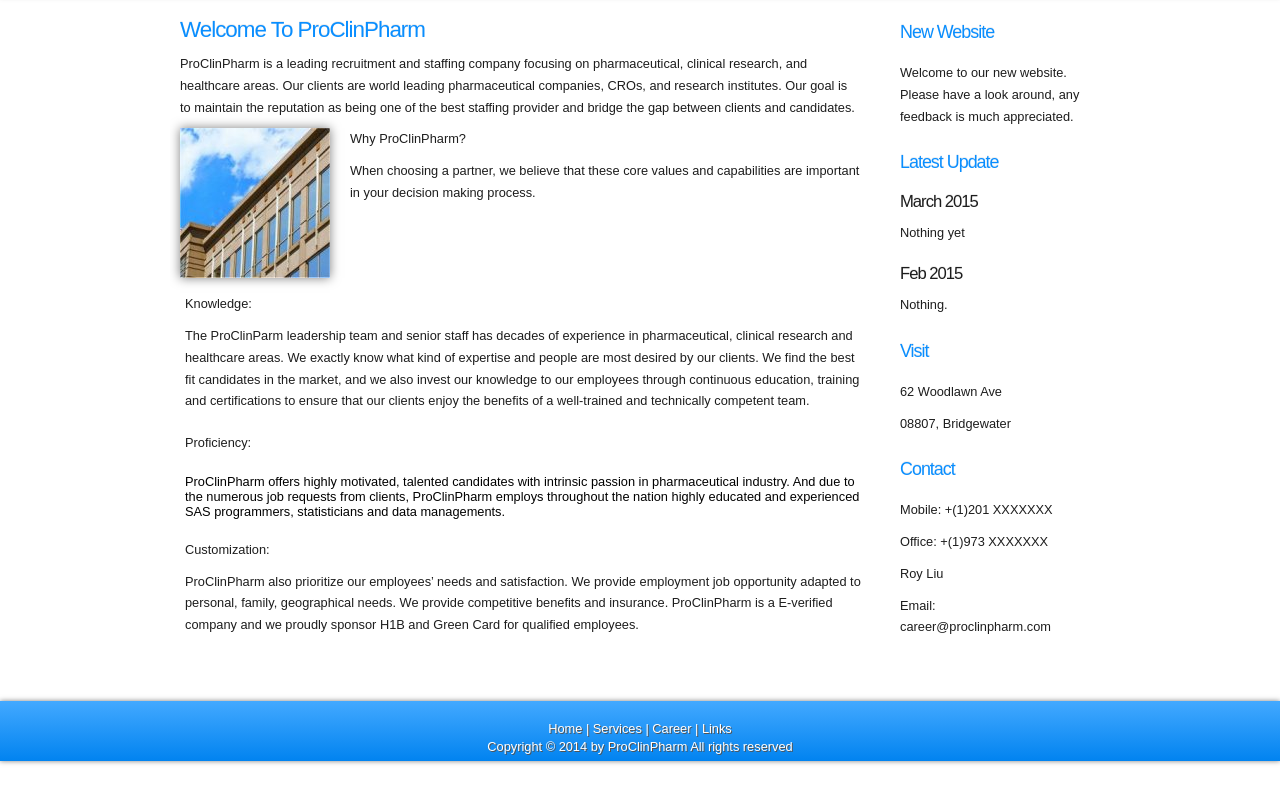
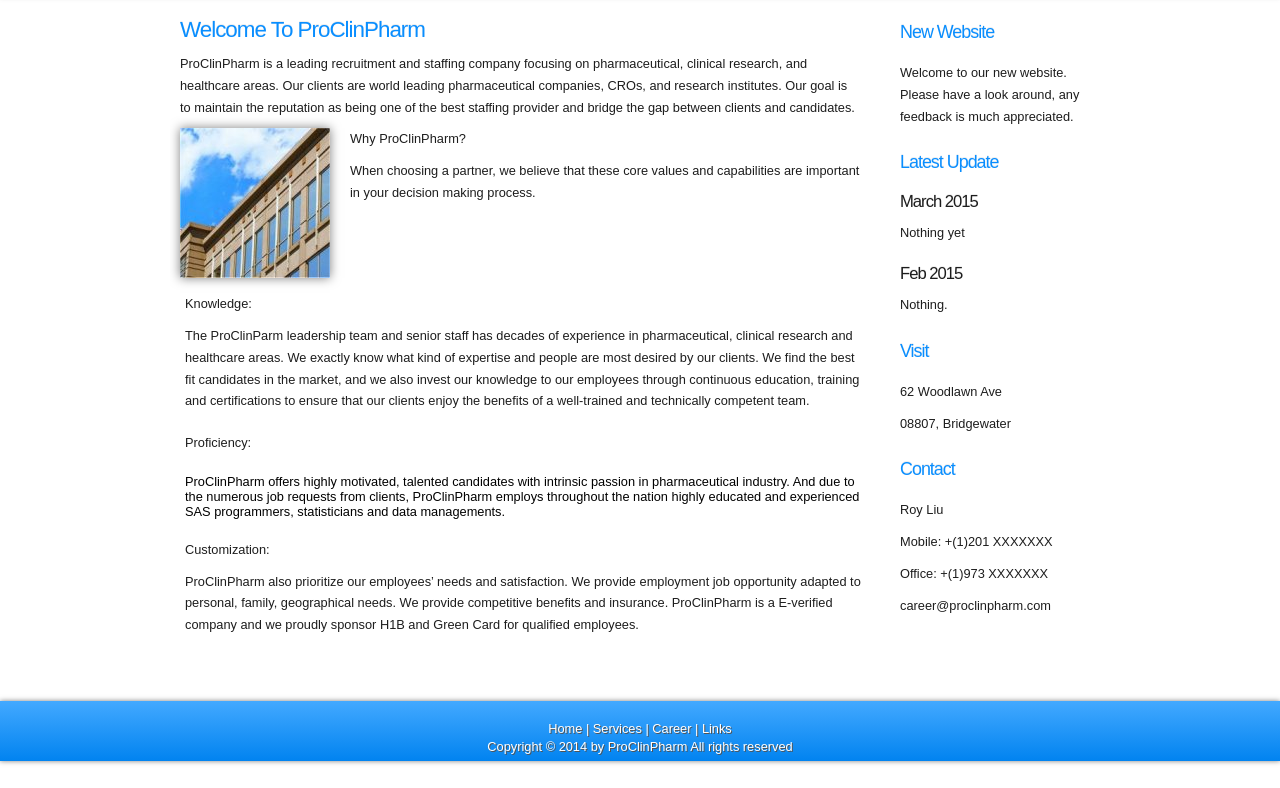
Before and after one commit to Jiangshangmin/proclinpharm, a plain HTML site: page index.html in a window 1280 px wide. Shown: the part 484-1272 px from the top of the page. Drawn offline with Linux system fonts and the light colour scheme.

Commit message:
adjust contacts

```diff
--- a/index.html
+++ b/index.html
@@ -85,11 +85,10 @@
         <div class="sidebar">
           <div class="sidebar_item">
             <h2>Contact</h2>
-
+            <p>Roy Liu</p>
             <p>Mobile: +(1)201 XXXXXXX</p>
             <p>Office: +(1)973 XXXXXXX</p>
-            <p>Roy Liu</p>
-            <p>Email: career@proclinpharm.com</p>
+            <p>career@proclinpharm.com</p>
           </div><!--close sidebar_item-->
         </div><!--close sidebar-->
 
```
Also changed, not shown: career.html (+2 -3 lines), links.html (+2 -3 lines), services.html (+2 -4 lines).
